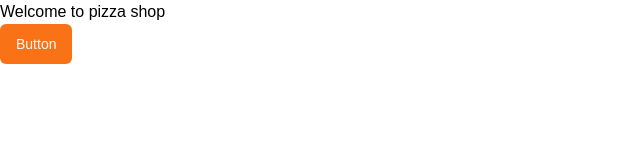
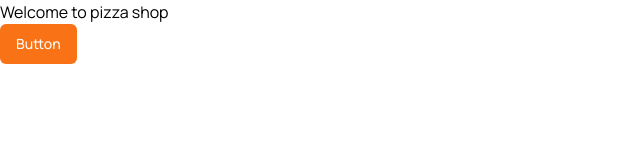
Before and after one commit to ishat005/NextJS-LandingApp, a Next.js app: page / in a window 1280 px wide. Shown: the top 160 px of the page, without its empty margins (0-640 px from the left). Built offline with nearby package versions, Linux system fonts and the light colour scheme.

Commit message:
added manrope font

```diff
--- a/src/app/layout.tsx
+++ b/src/app/layout.tsx
@@ -1,17 +1,20 @@
 import type { Metadata } from "next";
-import localFont from "next/font/local";
+import { Manrope } from "next/font/google";
 import "./globals.css";
+import { cn } from "@/lib/utils";
 
-const geistSans = localFont({
-  src: "./fonts/GeistVF.woff",
-  variable: "--font-geist-sans",
-  weight: "100 900",
-});
-const geistMono = localFont({
-  src: "./fonts/GeistMonoVF.woff",
-  variable: "--font-geist-mono",
-  weight: "100 900",
-});
+const manrope = Manrope({ subsets: ['latin'], variable: "--font-manrope" });
+
+// const geistSans = localFont({
+//   src: "./fonts/GeistVF.woff",
+//   variable: "--font-geist-sans",
+//   weight: "100 900",
+// });
+// const geistMono = localFont({
+//   src: "./fonts/GeistMonoVF.woff",
+//   variable: "--font-geist-mono",
+//   weight: "100 900",
+// });
 
 export const metadata: Metadata = {
   title: "Create Next App",
@@ -26,7 +29,10 @@ export default function RootLayout({
   return (
     <html lang="en">
       <body
-        className={`${geistSans.variable} ${geistMono.variable} antialiased`}
+        className={cn(
+          "min-h-screen bg-background font-manrope antialiased",
+          manrope.variable
+        )}
       >
         {children}
       </body>
--- a/tailwind.config.ts
+++ b/tailwind.config.ts
@@ -1,4 +1,5 @@
 import type { Config } from "tailwindcss";
+import { fontFamily } from "tailwindcss/defaultTheme";
 
 export default {
     darkMode: ["class"],
@@ -9,6 +10,9 @@ export default {
   ],
   theme: {
   	extend: {
+		fontFamily: {
+			manrope: ["var(--font-manrope)", ...fontFamily.sans],
+		},
   		colors: {
   			background: 'hsl(var(--background))',
   			foreground: 'hsl(var(--foreground))',
```
